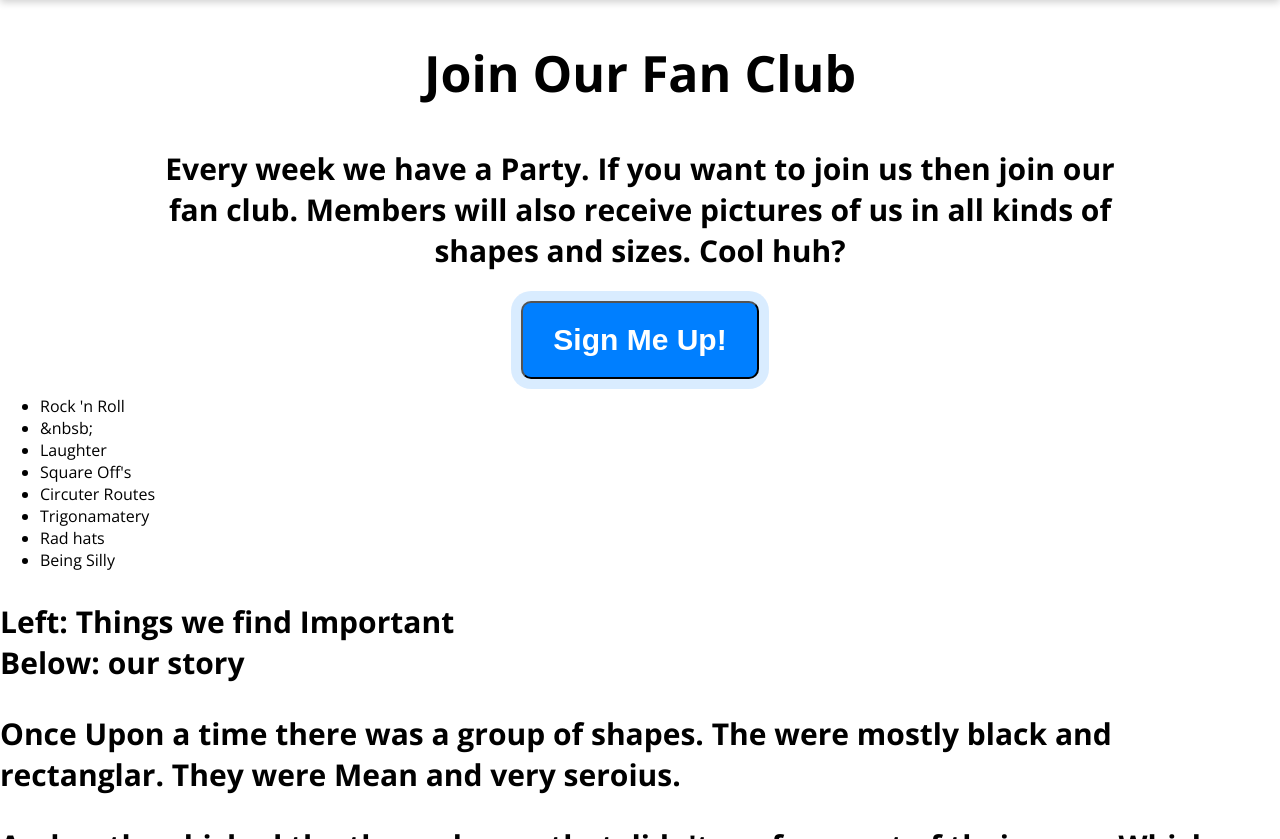
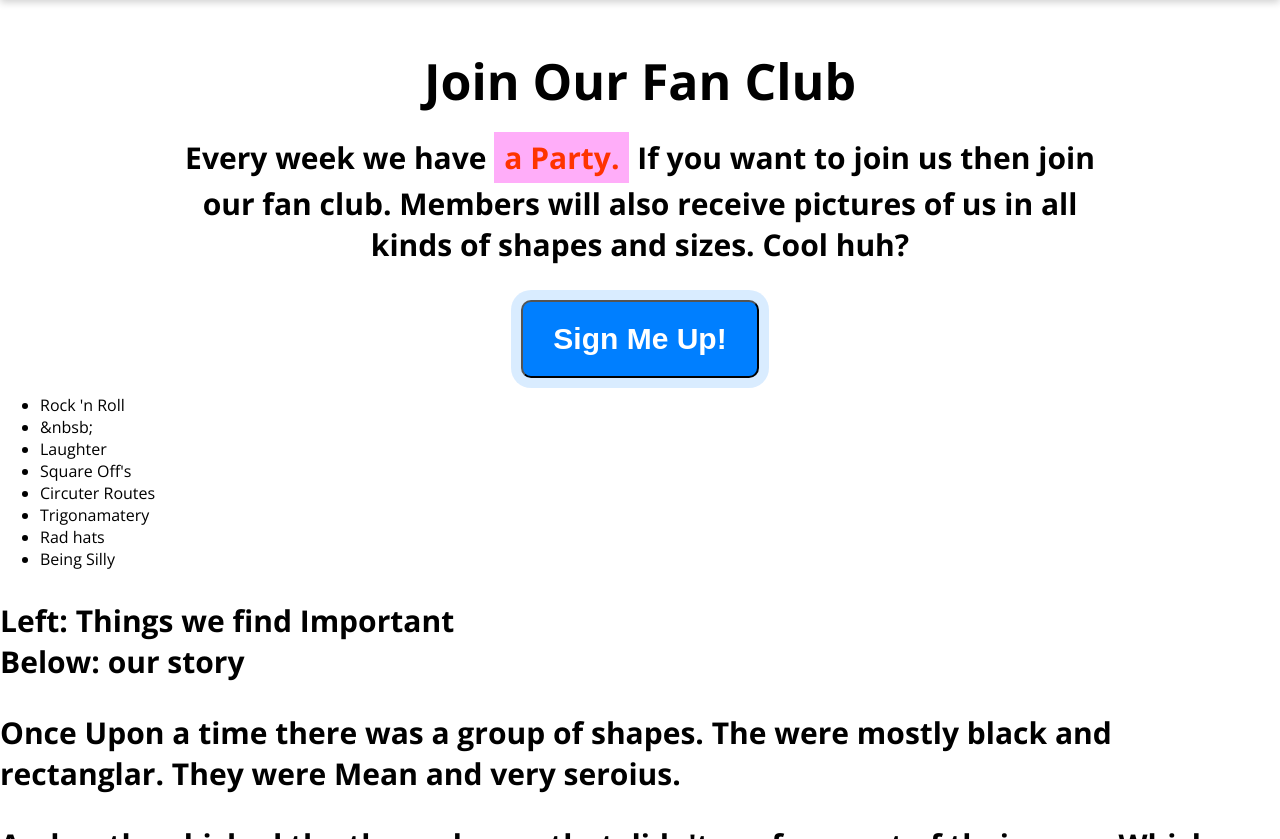
Before and after one commit to Isuhail29/my-First-HTML-Project, a plain HTML site: page index.html in a window 1280 px wide. Shown: the part 903-1742 px from the top of the page. Drawn offline with nearby package versions, Linux system fonts and the light colour scheme.

```diff
--- a/styles.css
+++ b/styles.css
@@ -156,6 +156,20 @@ nav ul li a{
 .more-info{
 text-align: center;
 }
+.more-info p{
+  margin: 18px 0 35px;
+}
+.more-info h2{
+  margin: 50px 0 0;
+}
+.highlight{
+  background-color: #ffadf9;
+  color: #ff3300;
+  padding: 5px 10px;
+  line-height: 50px;
+  display: inline;
+  font-weight: 800;
+}
 
 /*
 <div class="more-info" id="more-info">
```
